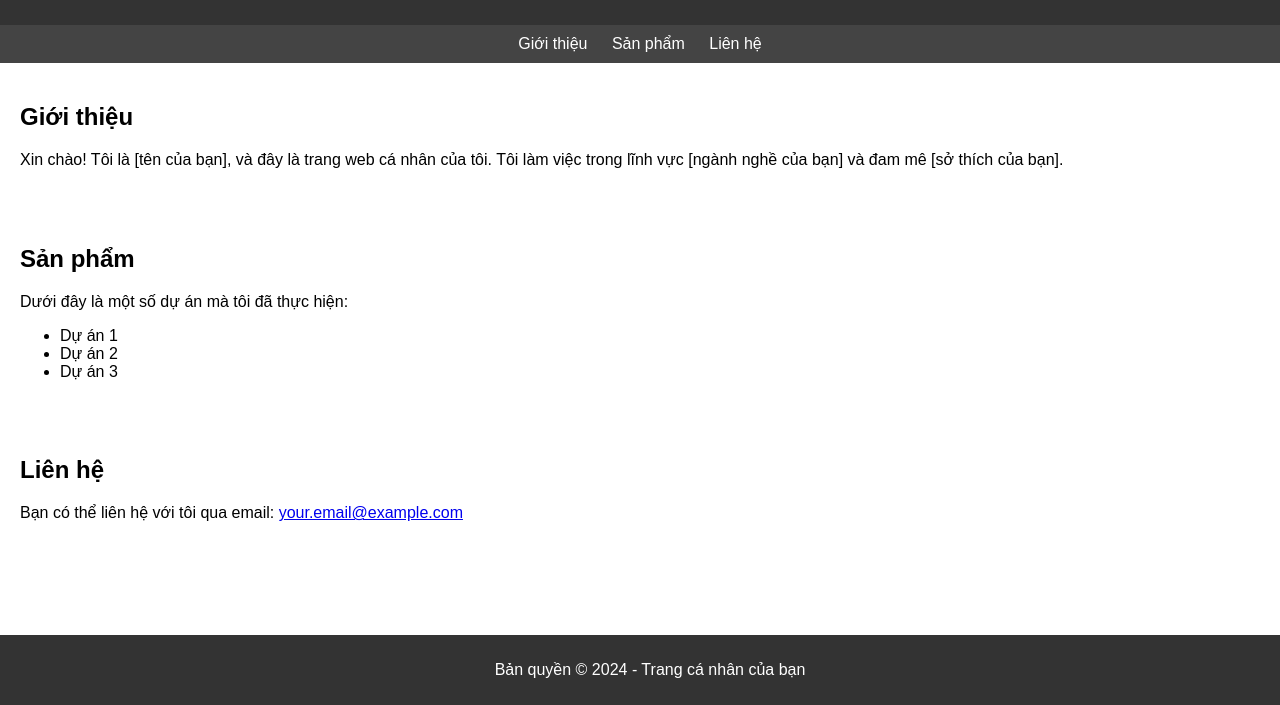
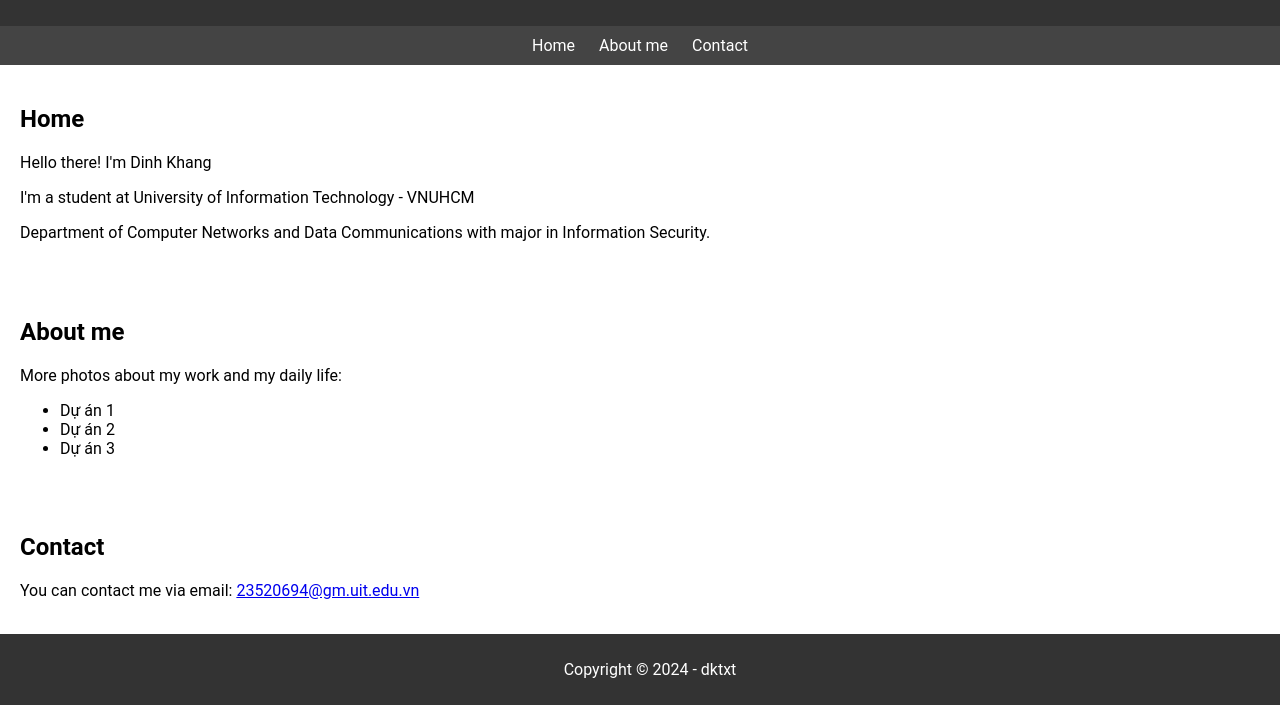
Before and after one commit to dkangtext/dktxt, a plain HTML site: page index.html in a window 1280 px wide. Shown: the part 95-800 px from the top of the page. Drawn offline with Linux system fonts and the light colour scheme.

Commit message:
Update index.html

```diff
--- a/index.html
+++ b/index.html
@@ -3,37 +3,50 @@
 <head>
     <meta charset="UTF-8">
     <meta name="viewport" content="width=device-width, initial-scale=1.0">
-    <title>Trang web cá nhân</title>
+    <title>Personal Profile</title>
     <style>
-        body {
-            font-family: Arial, sans-serif;
+        body
+        {
+            font-family: Roboto, sans-serif;
             margin: 0;
             padding: 0;
         }
-        header {
+
+        header
+        {
             background-color: #333;
             color: #fff;
             padding: 20px;
             text-align: center;
         }
-        nav {
+
+        nav
+        {
             background-color: #444;
             color: #fff;
             padding: 10px;
             text-align: center;
         }
-        nav a {
+
+        nav a
+        {
             color: #fff;
             text-decoration: none;
             margin: 0 10px;
         }
-        nav a:hover {
+
+        nav a:hover
+        {
             text-decoration: underline;
         }
-        section {
+
+        section
+        {
             padding: 20px;
         }
-        footer {
+
+        footer
+        {
             background-color: #333;
             color: #fff;
             text-align: center;
@@ -44,35 +57,38 @@
         }
     </style>
 </head>
+
 <body>
     <header>
-        <h1>Trang cá nhân của tôi</h1>
+        <h1>Perosnal Profile</h1>
     </header>
     <nav>
-        <a href="#about">Giới thiệu</a>
-        <a href="#portfolio">Sản phẩm</a>
-        <a href="#contact">Liên hệ</a>
+        <a href="#home">Home</a>
+        <a href="#about">About me</a>
+        <a href="#contact">Contact</a>
     </nav>
+    <section id="home">
+        <h2>Home</h2>
+        <p>Hello there! I'm Dinh Khang</p>
+        <p>I'm a student at University of Information Technology - VNUHCM</p>
+        <p>Department of Computer Networks and Data Communications with major in Information Security.</p>
+
+    </section>
     <section id="about">
-        <h2>Giới thiệu</h2>
-        <p>Xin chào! Tôi là [tên của bạn], và đây là trang web cá nhân của tôi. Tôi làm việc trong lĩnh vực [ngành nghề của bạn] và đam mê [sở thích của bạn].</p>
-    </section>
-    <section id="portfolio">
-        <h2>Sản phẩm</h2>
-        <p>Dưới đây là một số dự án mà tôi đã thực hiện:</p>
+        <h2>About me</h2>
+        <p>More photos about my work and my daily life:</p>
         <ul>
             <li>Dự án 1</li>
             <li>Dự án 2</li>
             <li>Dự án 3</li>
-            <!--Thêm các dự án khác nếu cần-->
         </ul>
     </section>
     <section id="contact">
-        <h2>Liên hệ</h2>
-        <p>Bạn có thể liên hệ với tôi qua email: <a href="mailto:your.email@example.com">your.email@example.com</a></p>
+        <h2>Contact</h2>
+        <p>You can contact me via email: <a href="mailto:23520694@gm.uit.edu.vn">23520694@gm.uit.edu.vn</a></p>
     </section>
     <footer>
-        <p>Bản quyền © 2024 - Trang cá nhân của bạn</p>
+        <p>Copyright © 2024 - dktxt</p>
     </footer>
 </body>
 </html>
```
